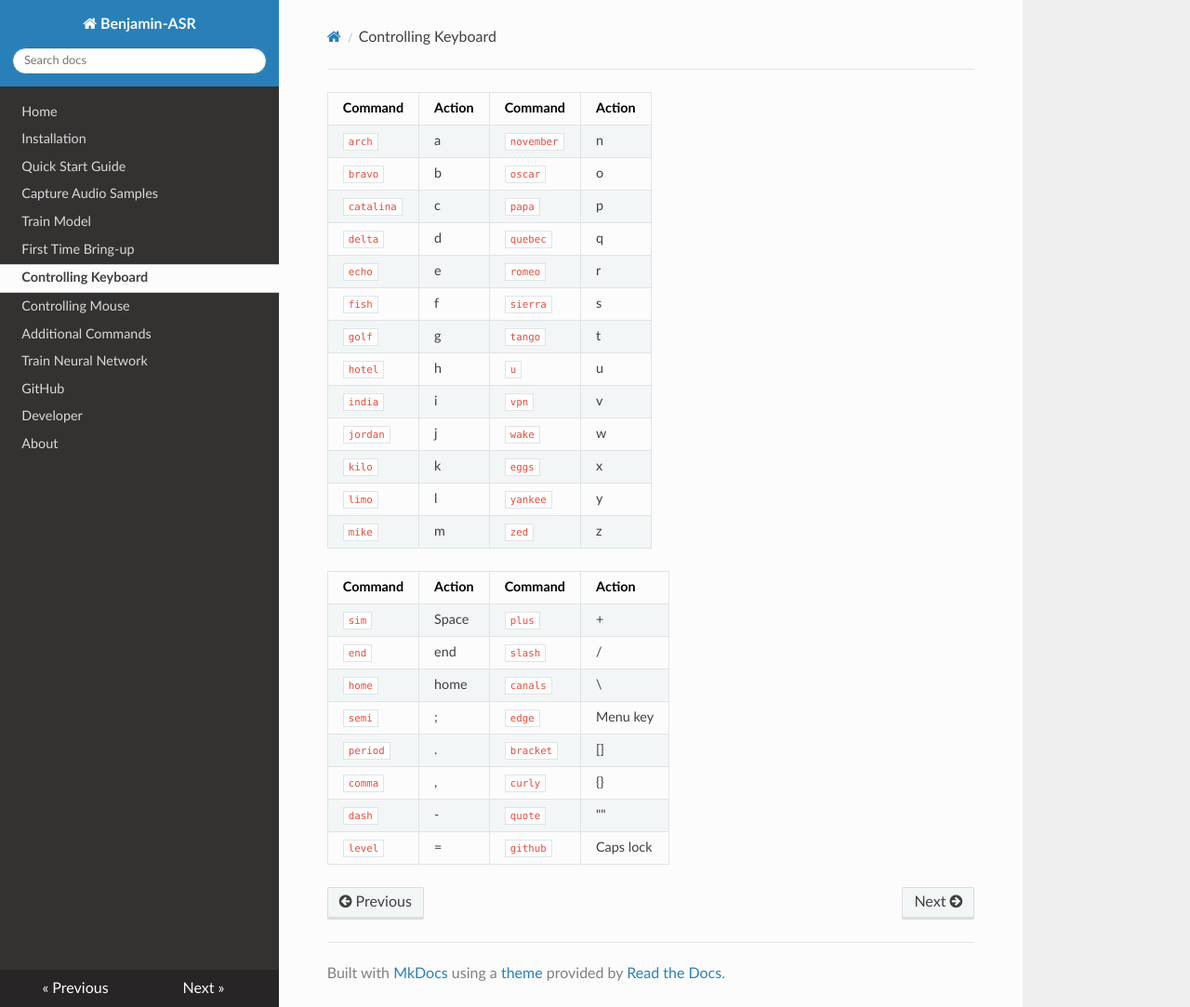
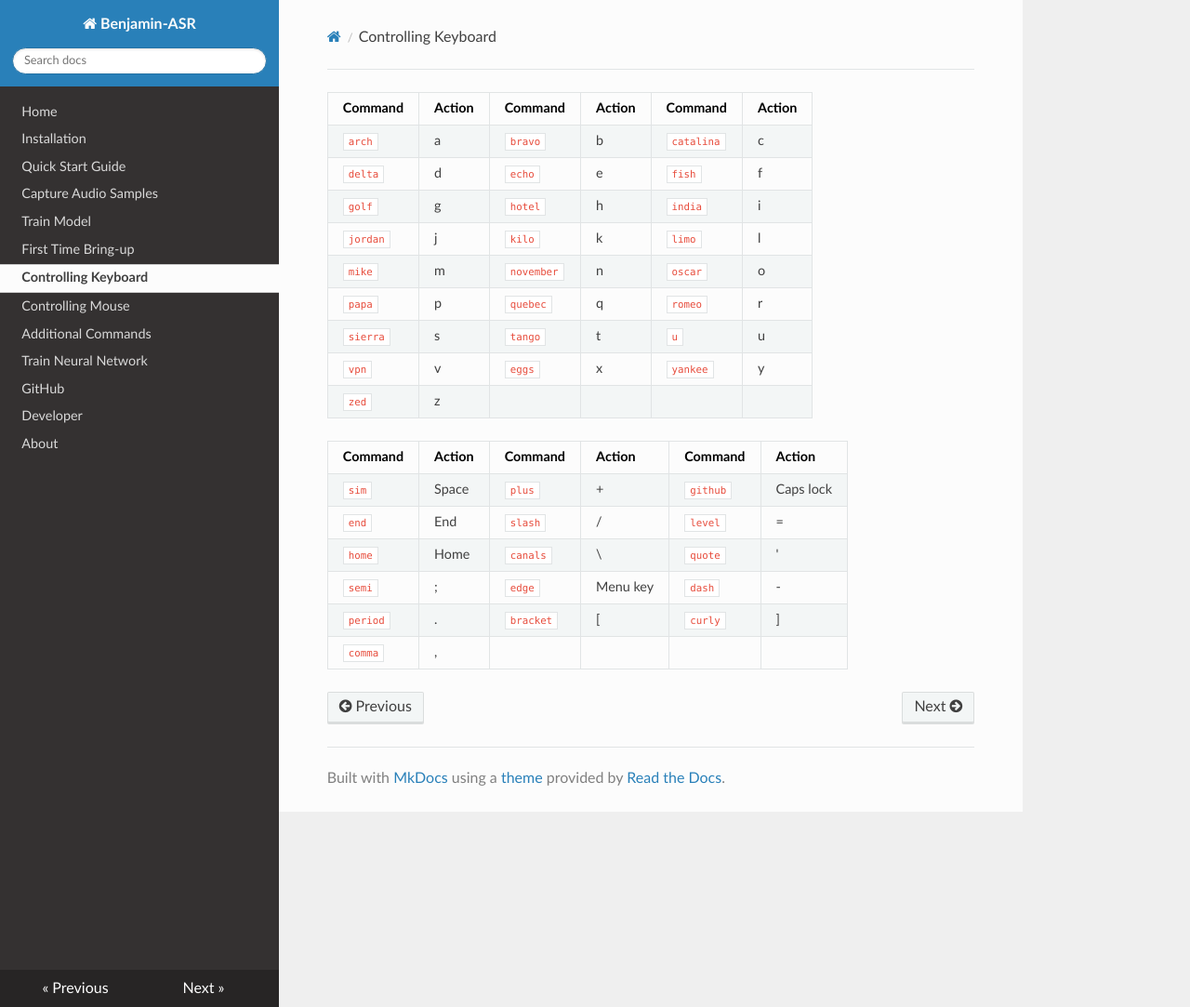
Before and after one commit to benjamin-asr/benjamin-asr.github.io, an MkDocs documentation site: the page built from docs/Controlling-Keyboard.md, in a window 1280 px wide and 1083 px high. Shown: the whole window at 93% size. Built offline with MkDocs 1.6.1, drawn with Linux system fonts in a browser that asks for light colours; nearby versions of some CDN libraries.

Commit message:
Clean up Mouse and Keyboard Table

```diff
--- a/docs/Controlling-Keyboard.md
+++ b/docs/Controlling-Keyboard.md
@@ -1,26 +1,21 @@
-Command         | Action        | Command         | Action
---------------- | ------------- | --------------- | -------------
-`arch`          | a             | `november`      | n
-`bravo`         | b             | `oscar`         | o
-`catalina`      | c             | `papa`          | p
-`delta`         | d             | `quebec`        | q
-`echo`          | e             | `romeo`         | r
-`fish`          | f             | `sierra`        | s
-`golf`          | g             | `tango`         | t
-`hotel`         | h             | `u`             | u
-`india`         | i             | `vpn`           | v
-`jordan`        | j             | `wake`          | w
-`kilo`          | k             | `eggs`          | x
-`limo`          | l             | `yankee`        | y
-`mike`          | m             | `zed`           | z
+| Command  | Action | Command    | Action | Command    | Action |
+| -------- | ------ | ---------- | ------ | ---------- | ------ |
+| `arch`   | a      | `bravo`    | b      | `catalina` | c      |
+| `delta`  | d      | `echo`     | e      | `fish`     | f      |
+| `golf`   | g      | `hotel`    | h      | `india`    | i      |
+| `jordan` | j      | `kilo`     | k      | `limo`     | l      |
+| `mike`   | m      | `november` | n      | `oscar`    | o      |
+| `papa`   | p      | `quebec`   | q      | `romeo`    | r      |
+| `sierra` | s      | `tango`    | t      | `u`        | u      |
+| `vpn`    | v      | `eggs`     | x      | `yankee`   | y      |
+| `zed`    | z      |            |        |            |        |
 
-Command         | Action        | Command         | Action
---------------- | ------------- | --------------- | -------------
-`sim`           | Space         | `plus`          | +
-`end`           | end           | `slash`         | /
-`home`          | home          | `canals`        | \
-`semi`          | ;             | `edge`          | Menu key
-`period`        | .             | `bracket`       | []
-`comma`         | ,             | `curly`         | {}
-`dash`          | -             | `quote`         | ""
-`level`         | =             | `github`        | Caps lock
+
+| Command  | Action | Command   | Action   | Command  | Action    |
+| -------- | ------ | --------- | -------- | -------- | --------- |
+| `sim`    | Space  | `plus`    | +        | `github` | Caps lock |
+| `end`    | End    | `slash`   | /        | `level`  | =         |
+| `home`   | Home   | `canals`  | \        | `quote`  | '         |
+| `semi`   | ;      | `edge`    | Menu key | `dash`   | -         |
+| `period` | .      | `bracket` | [        | `curly`  | ]         |
+| `comma`  | ,      |           |          |          |           |
```
Also changed, not shown: docs/Controlling-Mouse.md (+24 -23 lines), site/Controlling-Keyboard/index.html, site/Controlling-Mouse/index.html, site/index.html, site/search/search_index.json, 1 other file.
